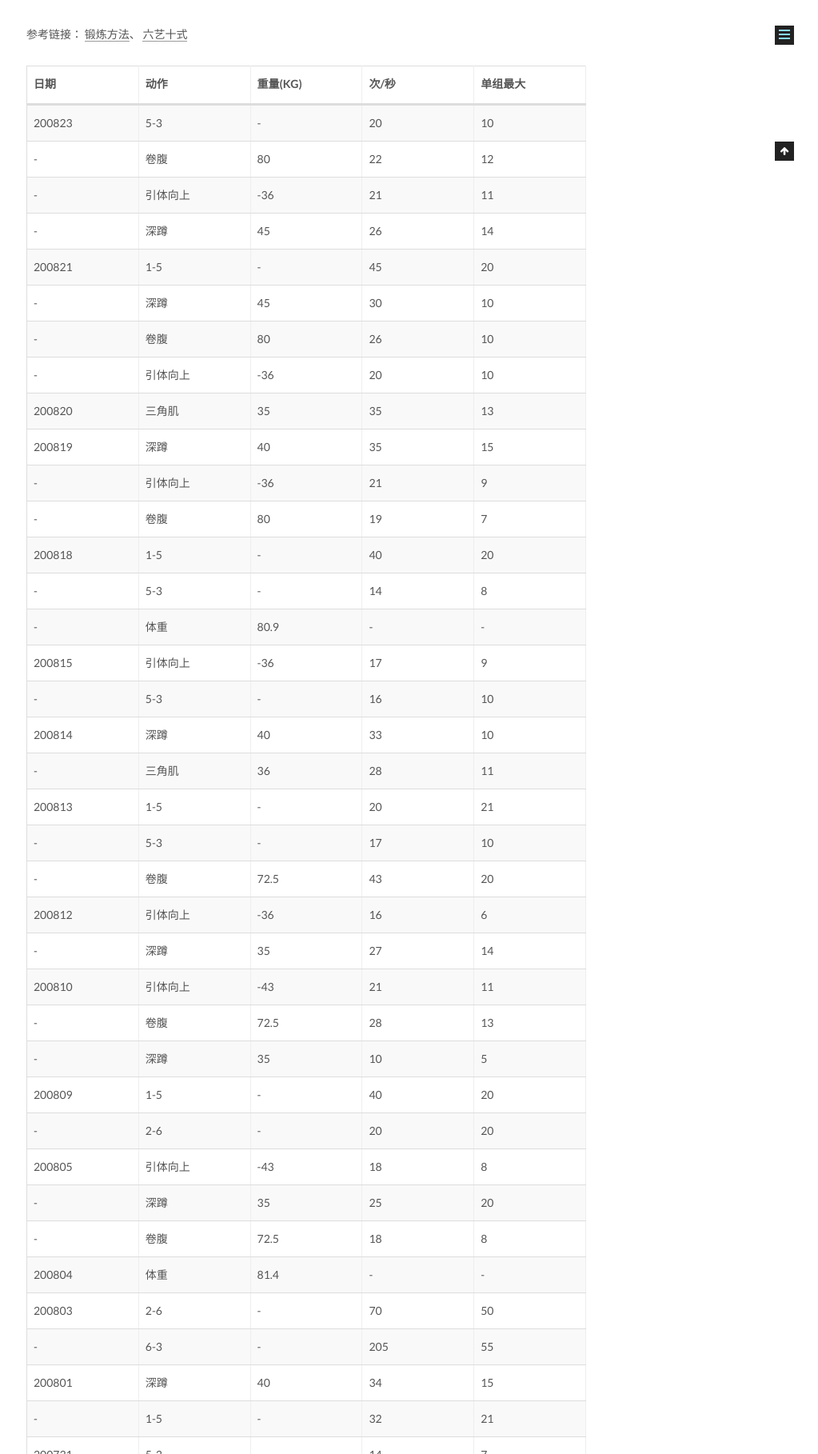
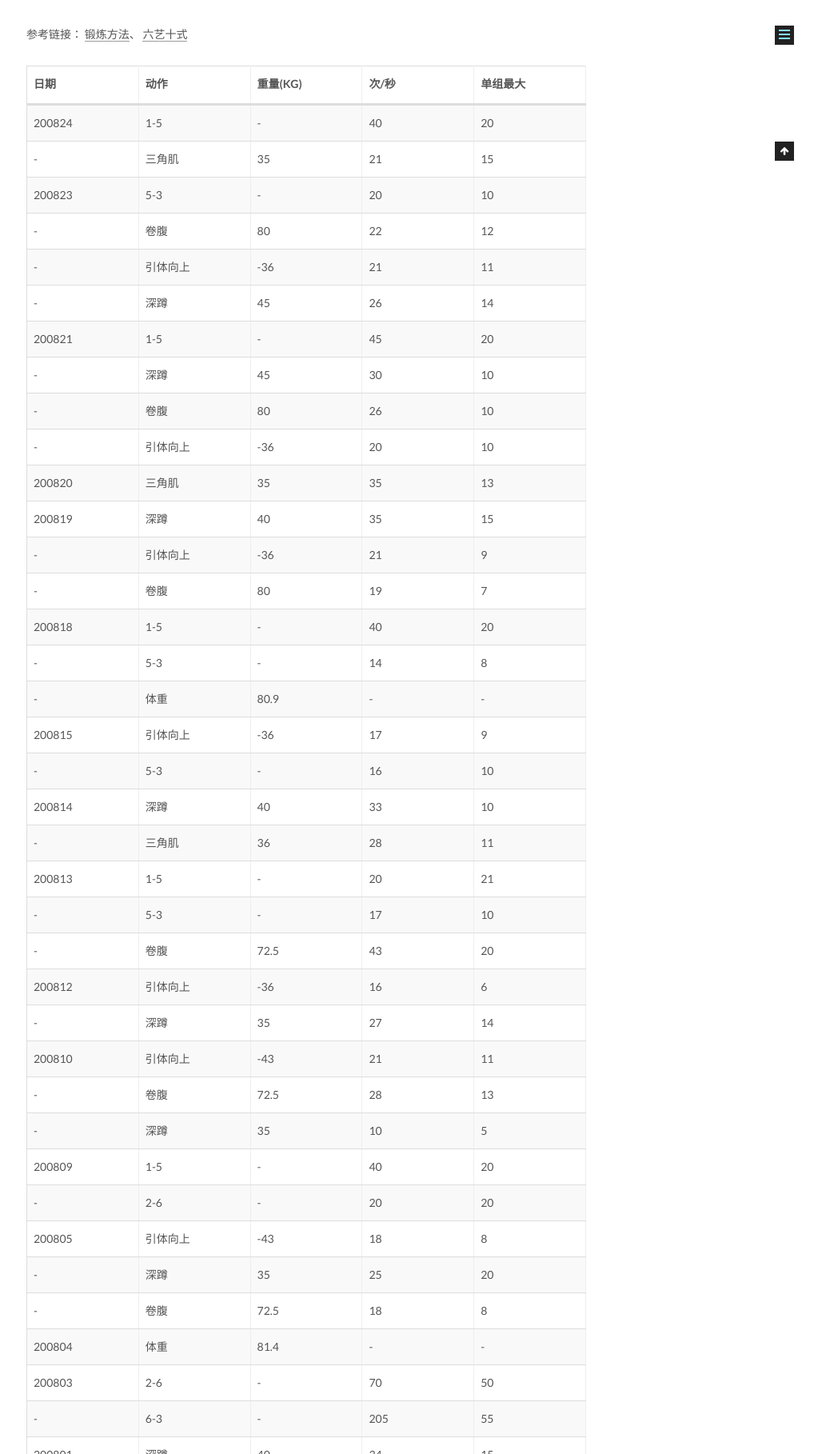
Before and after one commit to CodeHunter2006/CodeHunter2006.github.io, a Jekyll site: the page built from _posts/2020-06-01-Fitness_Record.md, in a window 1280 px wide, cut to the strip 799-2617 px from the top of the page. Shown: the whole strip at 80% size, without its empty margins (257-1280 px from the left). Built offline with Jekyll 4.4.1, drawn with Linux system fonts in a browser that asks for light colours.

Commit message:
[doc]: add contents.

```diff
--- a/_posts/2020-06-01-Fitness_Record.md
+++ b/_posts/2020-06-01-Fitness_Record.md
@@ -14,6 +14,8 @@ tags: Healthy
 
 | 日期   | 动作     | 重量(KG) | 次/秒 | 单组最大 |
 | ------ | -------- | -------- | ----- | -------- |
+| 200824 | 1-5      | -        | 40    | 20       |
+| -      | 三角肌   | 35       | 21    | 15       |
 | 200823 | 5-3      | -        | 20    | 10       |
 | -      | 卷腹     | 80       | 22    | 12       |
 | -      | 引体向上 | -36      | 21    | 11       |
```
